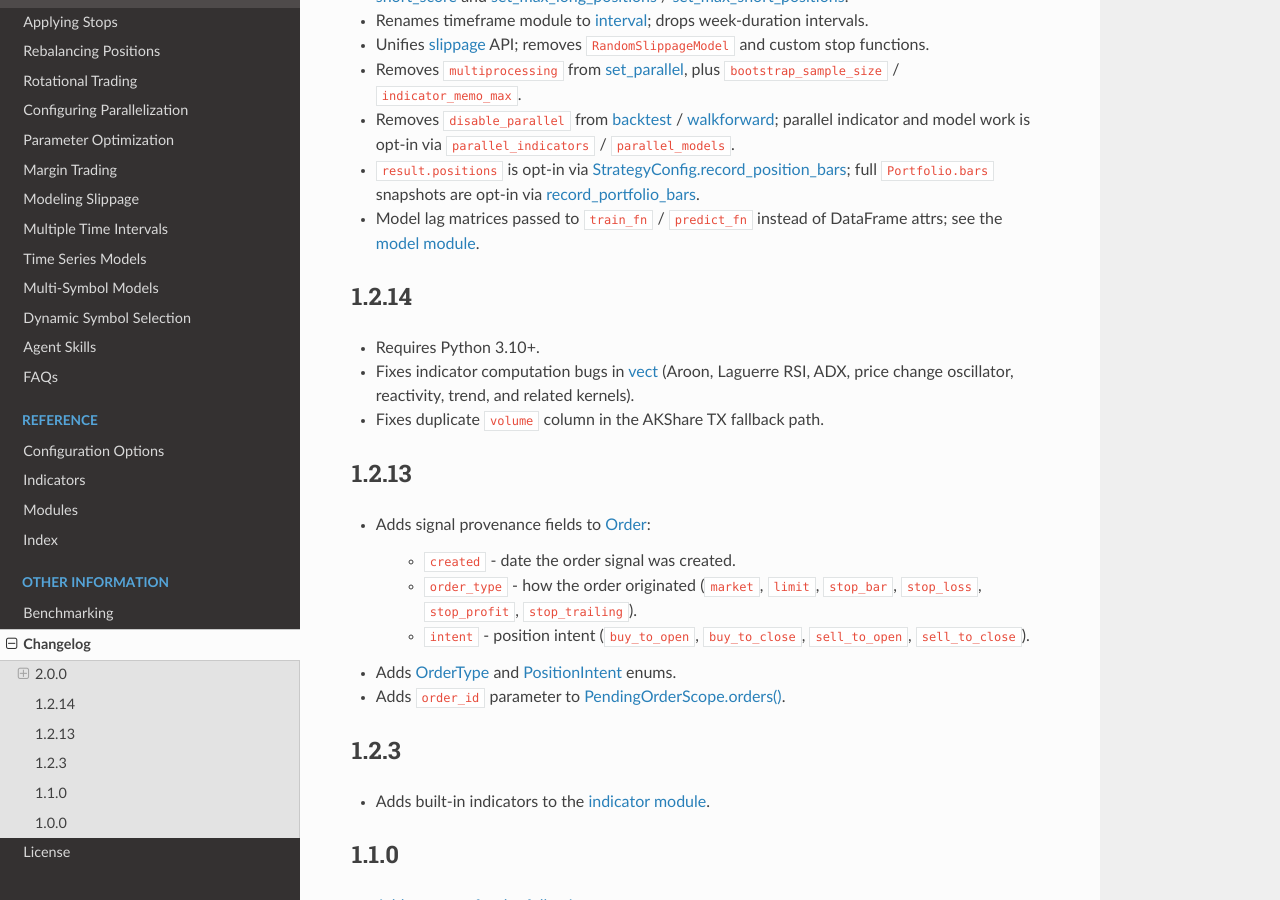
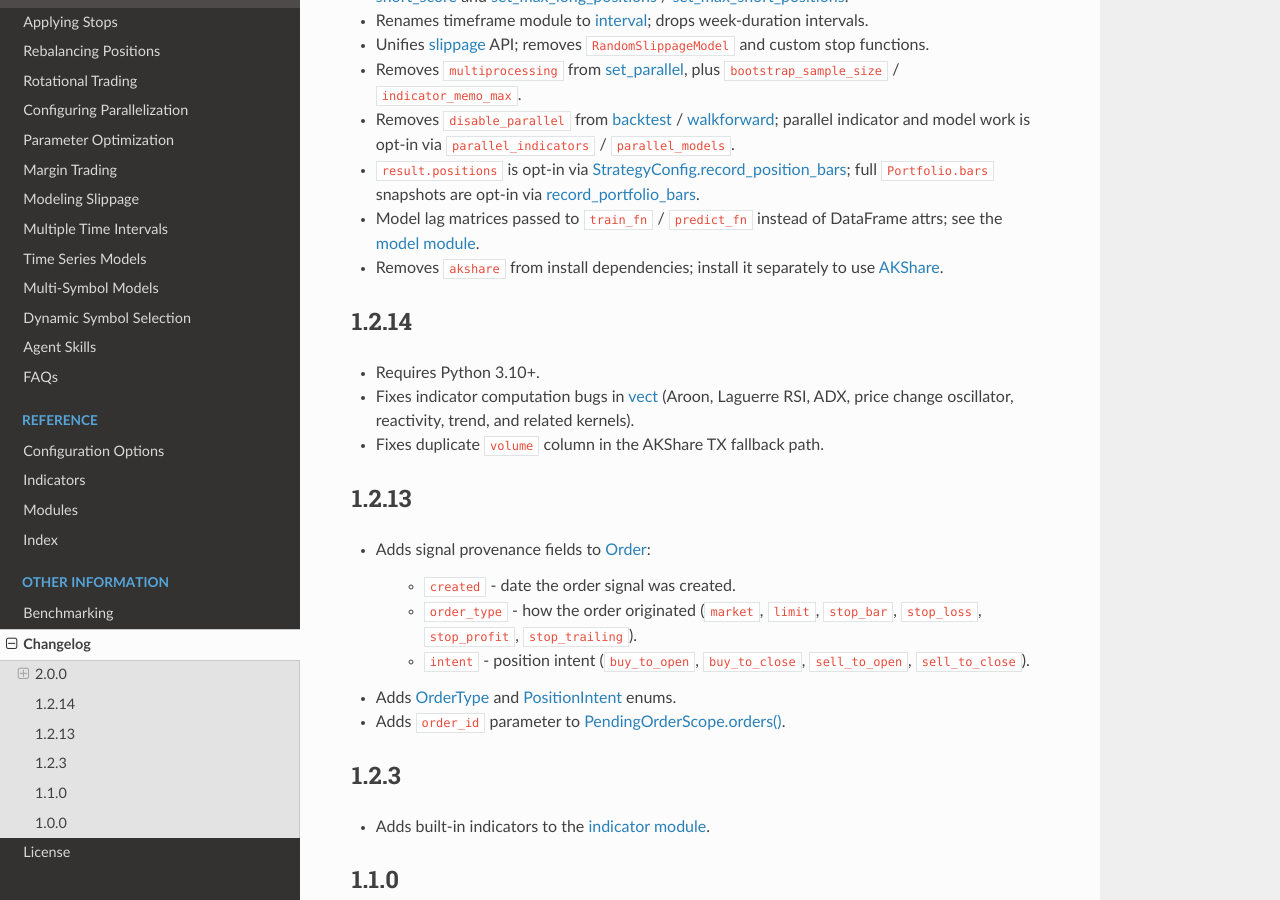
Before and after one commit to edtechre/pybroker, a Sphinx documentation site: the page built from docs/source/changelog.rst, in a window 1280 px wide and 900 px high, scrolled down 765 px. Built offline with Sphinx 7.4.7 and the Read the Docs theme 3.1.0, drawn with Linux system fonts in a browser that asks for light colours.

Commit message:
Update changelog.rst

```diff
--- a/docs/source/changelog.rst
+++ b/docs/source/changelog.rst
@@ -56,6 +56,8 @@ Breaking changes
 
 * Model lag matrices passed to ``train_fn`` / ``predict_fn`` instead of DataFrame attrs; see the `model module <https://www.pybroker.com/en/latest/reference/pybroker.model.html>`_.
 
+* Removes ``akshare`` from install dependencies; install it separately to use `AKShare <https://www.pybroker.com/en/latest/reference/pybroker.ext.data.html#pybroker.ext.data.AKShare>`_.
+
 1.2.14
 ======
 
```
